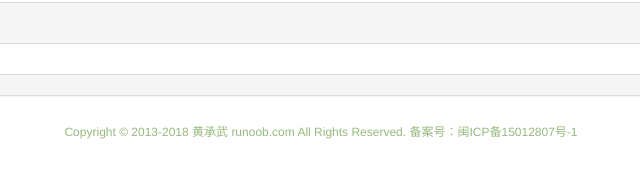
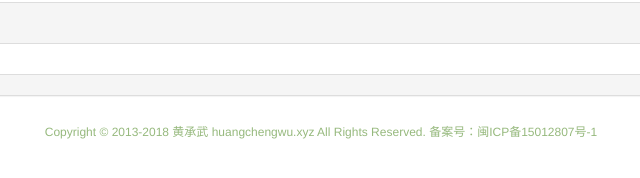
Before and after one commit to huangchengwu/blog, a plain HTML site: page www/index.html in a window 1280 px wide. Shown: the part 90-268 px from the top of the page, 319-959 px from the left. Drawn offline with Linux system fonts and the light colour scheme; no server answers.

Commit message:
提交最新的代码

```diff
--- a/www/index.html
+++ b/www/index.html
@@ -83,7 +83,7 @@
                 <div class="row clearfix">
                         <div class="col-md-12 column">
                             <h6 class="text-center" style="clear:both;text-align:center;color:#96B97D;">
-                                    Copyright © 2013-2018 黄承武  runoob.com All Rights Reserved. 备案号：闽ICP备15012807号-1
+                                    Copyright © 2013-2018 黄承武  huangchengwu.xyz All Rights Reserved. 备案号：闽ICP备15012807号-1
                                 </h6>
                         </div>
 
```
